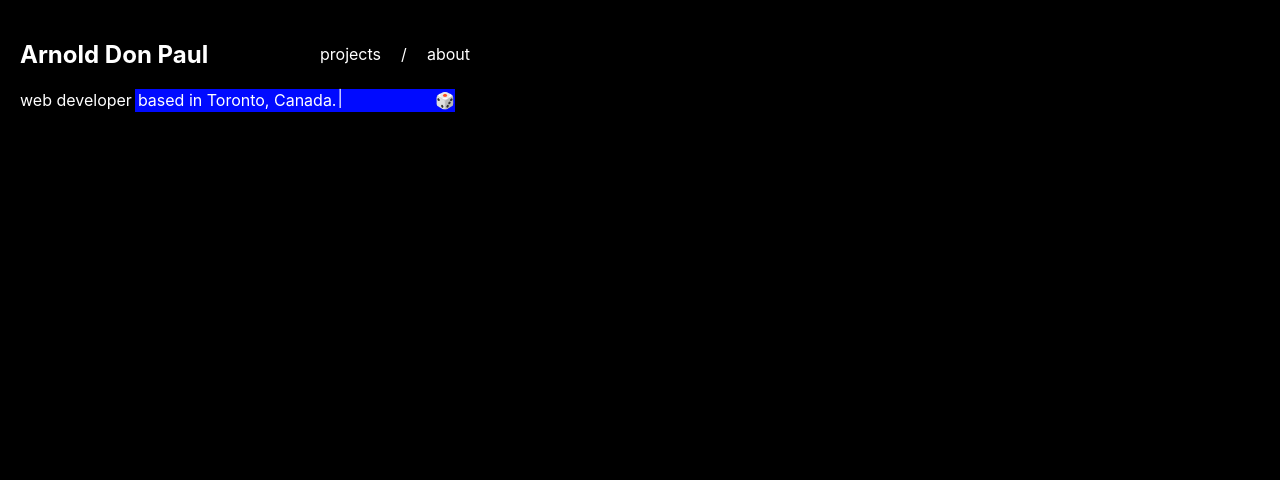
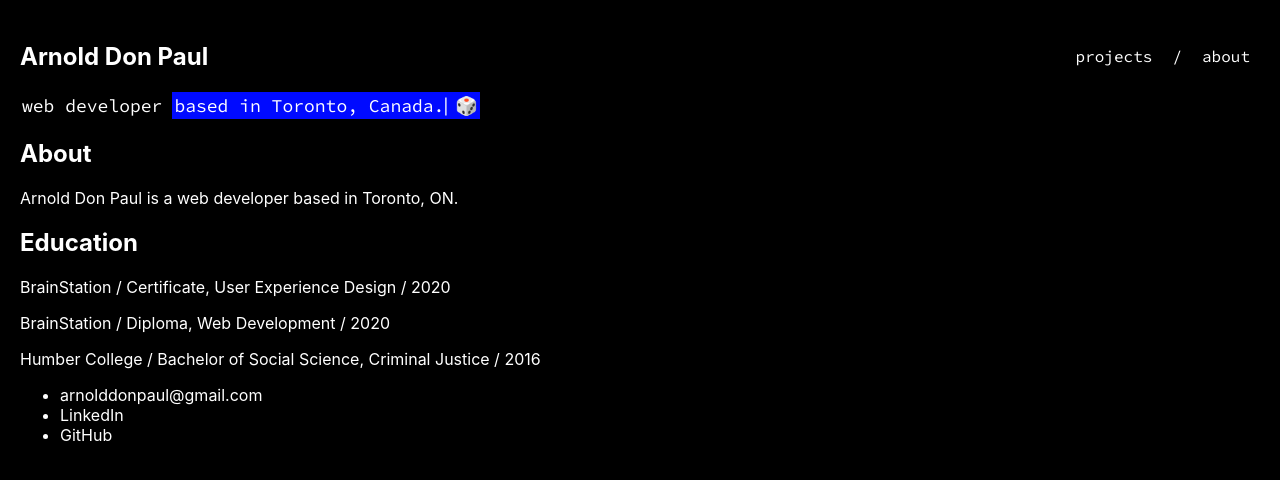
Before and after one commit to ArnoldDonPaul/Portfolio, a React (Create React App) app in the folder my-portfolio/: page / in a window 1280 px wide. Shown: the top 480 px of the page. Built offline with nearby package versions, Linux system fonts and the light colour scheme.

Commit message:
styling of hero and nav has begun. next steps are to style existing components and then create project components.

```diff
--- /dev/null
+++ b/my-portfolio/src/components/about/about.js
@@ -0,0 +1,21 @@
+import React, { Component } from 'react';
+import './about.scss';
+
+class About extends Component {
+    render() {
+        return (
+            <section className="about">
+                <h1>About</h1>
+                <div>
+                    <p>Arnold Don Paul is a web developer based in Toronto, ON.</p>
+                    <h2>Education</h2>
+                    <p>BrainStation / Certificate, User Experience Design / 2020</p>
+                    <p>BrainStation / Diploma, Web Development / 2020</p>
+                    <p>Humber College / Bachelor of Social Science, Criminal Justice / 2016</p>
+                </div>
+            </section>
+        );
+    }
+}
+
+export default About;
--- /dev/null
+++ b/my-portfolio/src/components/footer/footer.js
@@ -0,0 +1,18 @@
+import React, { Component } from 'react';
+import './footer.scss';
+
+class Footer extends Component {
+    render() {
+        return (
+            <section className="footer">
+                <ul>
+                    <li>arnolddonpaul@gmail.com</li>
+                    <li>LinkedIn</li>
+                    <li>GitHub</li>
+                </ul>
+            </section>
+        );
+    }
+}
+
+export default Footer;
--- a/my-portfolio/src/components/hero/hero.js
+++ b/my-portfolio/src/components/hero/hero.js
@@ -10,9 +10,9 @@ let myArray = [
     "who will never not pet a dog.",
     "& black belt in Kung Fu.",
     "who thinks alpacas are delightful.",
-    "who's happy you're here. Welcome!",
+    "who's happy you clicked the button.",
     "& coffee is my life force.",
-    "by day, billionaire vigilante by night. ᶻ ᶻ ᶻ",
+    "by day, billionaire vigilante by night. ᶻᶻᶻ",
     "& sometimes a huge nerd.",
     "& amateur card magician.",
     "& occasional rock climber.",
@@ -76,7 +76,7 @@ class Hero extends Component {
                 if (j < newItem.length) {
                     document.getElementById("randomized").innerHTML += newItem.charAt(j);
                     j++;
-                    setTimeout(type, 10)
+                    setTimeout(type, 30)
                 }
             }
 
@@ -92,7 +92,7 @@ class Hero extends Component {
         return (
             <>
                 <div className="hero">
-                    <p className="hero__text">web developer </p>
+                    <p className="hero__text">web developer</p>
                     <div className="hero__dynamicSection">
                         <p><span className="hero__text--dynamic" id="randomized">based in Toronto, Canada.</span><span className="hero__text--blink">|</span></p>
                         <div className="hero__button" onClick={changeDisplay}><span className="hero__button--dice" role="img" aria-label="dice">🎲</span></div>
--- a/my-portfolio/src/components/hero/hero.scss
+++ b/my-portfolio/src/components/hero/hero.scss
@@ -1,35 +1,35 @@
 @import '../../styles/mixins';
+@import url('https://fonts.googleapis.com/css2?family=Source+Code+Pro&display=swap');
 
 .hero {
       display: flex;
-      flex-direction: column;
       color: white;
-      @include desktop {
-        flex-direction: row;
-        align-items: center;
-      }
+      align-items: center;
+      font-family: 'Source Code Pro', monospace;
+      font-size: 18px;
+      justify-content: left;
       &__text{
           width: fit-content;
           display: flex;
-          margin-bottom: 2px;
-          @include desktop {
-            margin: 0 3px 0 0;
-          }
+          margin: 2px;
+          padding-right: 8px;
           &--blink {
-              position: relative;
-              background-position: relative;
-              left: 1px;
-              bottom: 2.5px;
-              animation: blinker 1s linear infinite;
+                position: relative;
+                background-position: relative;
+                bottom: 1.5px;
+                left: -4px;
+                animation: blinker 1s linear infinite;
+                -webkit-user-select: none;
+                -moz-user-select: none;
             }
           &--dynamic {
-              width: 300px;
-              padding-left: 3px;
+                width: fit-content;
           }
       }
       &__dynamicSection {
-          width: 320px;
+          min-width: 100px;
           height: 23px;
+          padding: 2px;
           display: flex;
           flex: row;
           align-items: center;
@@ -38,6 +38,8 @@
       }
       &__button {
           cursor: pointer;
+          -webkit-user-select: none;
+          -moz-user-select: none;
           &--dice:hover {
               opacity: 0.75;
           }
--- a/my-portfolio/src/components/nav/nav.js
+++ b/my-portfolio/src/components/nav/nav.js
@@ -1,7 +1,7 @@
 import React, { Component } from 'react';
 import './nav.scss';
 
-class Hero extends Component {
+class Nav extends Component {
     render() {
         return (
             <section className="navBar">
@@ -16,4 +16,4 @@ class Hero extends Component {
     }
 }
 
-export default Hero;
+export default Nav;
--- a/my-portfolio/src/components/nav/nav.scss
+++ b/my-portfolio/src/components/nav/nav.scss
@@ -1,16 +1,38 @@
 @import '../../styles/mixins';
 
 .navBar {
-    @include desktop {
-        width: 450px;
+    @include tablet {
         display: flex;
         justify-content: space-between;
         align-items: center;
     }
 }
 
+.header {
+    text-align: center;
+}
+
 .nav {
-    width: 150px;
+    height: 100px;
+    width: 767px;
+    border-top: 1px solid white;
     display: flex;
-    justify-content: space-between;
+    justify-content: center;
+    align-items: center;
+    font-family: 'Source Code Pro', monospace;
+    position: fixed;
+    bottom: 0;
+    left: 50%;
+    margin-left: -383.5px;
+    p {
+        padding: 10px;
+    }
+    @include tablet {
+        height: unset;
+        width: unset;
+        border-top: none;
+        position: unset;
+        margin-left: unset;
+        justify-content: unset;
+    }
 }
--- a/my-portfolio/src/pages/Main.js
+++ b/my-portfolio/src/pages/Main.js
@@ -4,7 +4,8 @@ import './Main.scss';
 
 import Nav from '../components/nav/nav'
 import Hero from '../components/hero/hero';
-
+import About from '../components/about/about'
+import Footer from '../components/footer/footer'
 
 class Main extends Component {
   render() {
@@ -14,6 +15,8 @@ class Main extends Component {
         <div className='heroMain'>
           <Hero />
         </div>
+        <About />
+        <Footer />
       </>
     );
   }
--- a/my-portfolio/src/pages/Main.scss
+++ b/my-portfolio/src/pages/Main.scss
@@ -1,4 +1,6 @@
 @import '../styles/mixins';
+
+@import url('https://fonts.googleapis.com/css2?family=Source+Code+Pro&display=swap');
 
 body {
     color: white;
--- a/my-portfolio/src/styles/_mixins.scss
+++ b/my-portfolio/src/styles/_mixins.scss
@@ -1,13 +1,13 @@
 @import './variables';
 
 @mixin tablet {
-    @media screen and (min-width: $tablet-breakpoint / 2) {
+    @media screen and (min-width: $tablet-breakpoint) {
         @content;
     }
 }
 
 @mixin desktop {
-    @media screen and (min-width: $desktop-breakpoint / 2) {
+    @media screen and (min-width: $desktop-breakpoint) {
         @content;
     }
 }
--- a/my-portfolio/src/styles/_variables.scss
+++ b/my-portfolio/src/styles/_variables.scss
@@ -1,2 +1,2 @@
-$tablet-breakpoint: 768px;
-$desktop-breakpoint: 1000px;
+$tablet-breakpoint: 700px;
+$desktop-breakpoint: 1200px;
```
Also changed, not shown: my-portfolio/src/components/about/about.scss (added), my-portfolio/src/components/footer/footer.scss (added), 1 other file (tests, documents, lock files or other folders).
